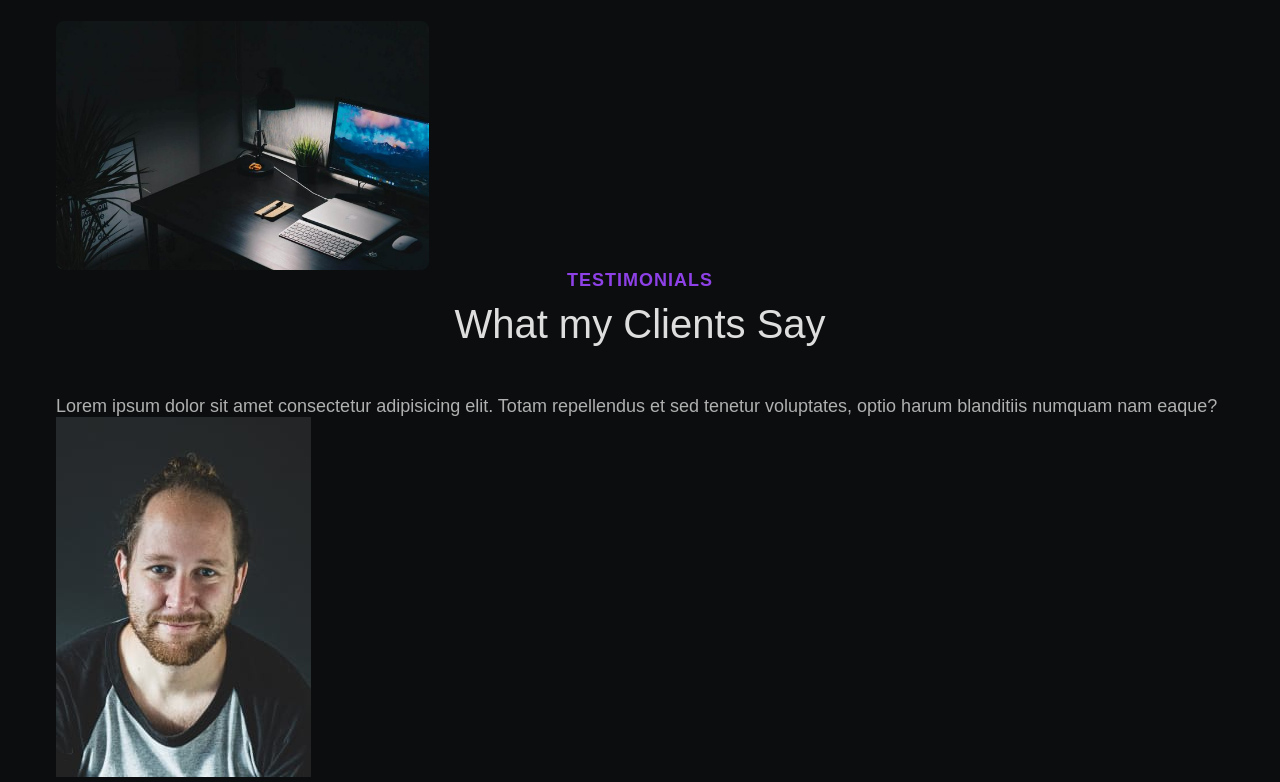
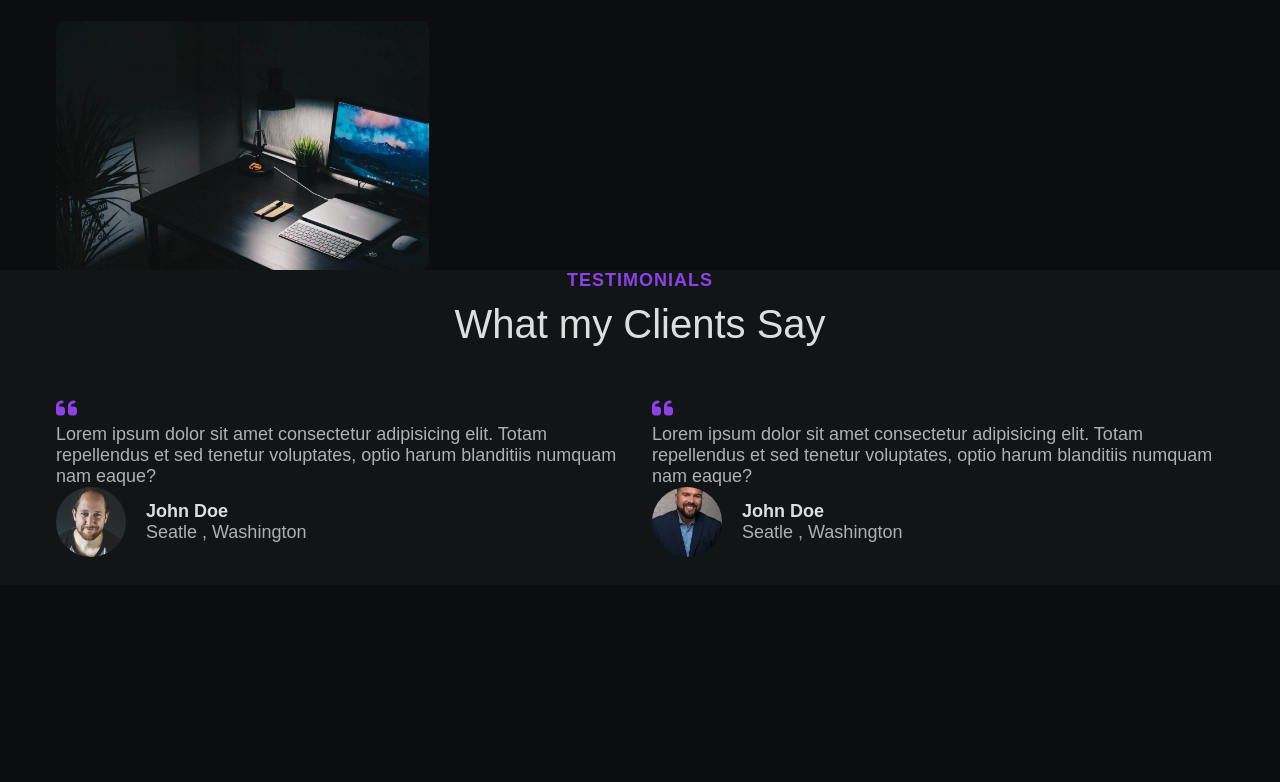
Before and after one commit to AMIThasan23333/portfolio2, a plain HTML site: page index.html in a window 1280 px wide. Shown: the part 4258-5040 px from the top of the page. After the commit the page ends 4843 px from the top, so only its background shows below. Drawn offline with Linux system fonts and the light colour scheme.

Commit message:
testimonials section done

```diff
--- a/assets/css/styles.css
+++ b/assets/css/styles.css
@@ -719,6 +719,59 @@ font-size: var(--h2-font-size);
 
 /*=============== TESTIMONIALS ===============*/
 
+.testimonials {
+  background-color: var(--container-color);
+}
+
+.testimonials__container {
+  grid-template-columns: repeat(2,1fr);
+}
+
+.testtimonials__description {
+  margin-bottom: 1.75rem;
+}
+
+.testtimonials__description::before {
+
+  /* unicode for  */
+  content: '\f10d';
+  font-family: fontawesome;
+  display: block;
+  color: var(--first-color);
+  font-size: var(--h3-font-size);
+  margin-bottom: 0.25rem;
+}
+
+
+
+.testimonials__data {
+  display: flex;
+  align-items: center;
+  column-gap: 1.25rem;
+
+}
+
+.testimonials__img {
+  width: 70px;
+  height: 70px;
+  border-radius: 50%;
+  object-fit: cover;
+}
+
+.testimonials__name {
+  font-size: var(--large-font-size);
+}
+
+.testimonials__identity{
+  font-size: var(--large-font-size);
+}
+
+
+
+
+
+
+
 /*=============== CONTACT ===============*/
 
 /*=============== FOOTER ===============*/
--- a/index.html
+++ b/index.html
@@ -690,10 +690,44 @@ Lorem ipsum dolor, sit amet consectetur
                 <p>Lorem ipsum dolor sit amet consectetur adipisicing elit. Totam repellendus et sed tenetur voluptates, optio harum blanditiis numquam nam eaque?</p>
 
                 <div class="testimonials__data">
-                    <img src="assets/img/testimonial-1.jpg" class="testimonial__img" alt="" srcset="">
+                    <img src="assets/img/testimonial-1.jpg" class="testimonials__img" alt="" srcset="">
+
+                    <div>
+                        <h3 class="testimonials__name">
+                    John Doe
+                        </h3>
+                        <span class="testimonials__identity">
+                            Seatle , Washington
+                        </span>
+                    </div>
                 </div>
             </div>
         </div>
+
+
+        <div class="testimonials__item">
+            <div class="testtimonials__description">
+                <p>Lorem ipsum dolor sit amet consectetur adipisicing elit. Totam repellendus et sed tenetur voluptates, optio harum blanditiis numquam nam eaque?</p>
+
+                <div class="testimonials__data">
+                    <img src="assets/img/testimonial-2.jpg" class="testimonials__img" alt="" srcset="">
+
+                    <div>
+                        <h3 class="testimonials__name">
+                    John Doe
+                        </h3>
+                        <span class="testimonials__identity">
+                            Seatle , Washington
+                        </span>
+                    </div>
+                </div>
+            </div>
+        </div>
+
+
+
+
+
        </div>
 
       </section>
```
